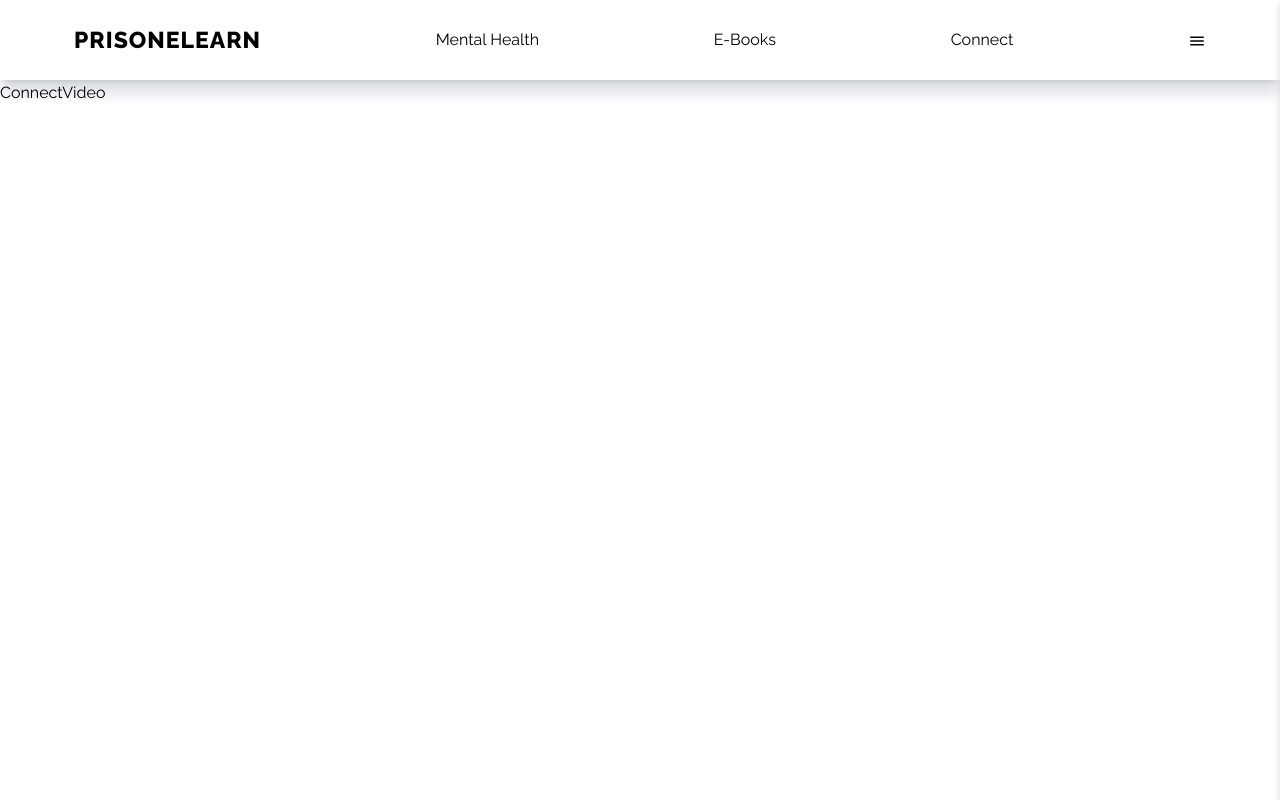
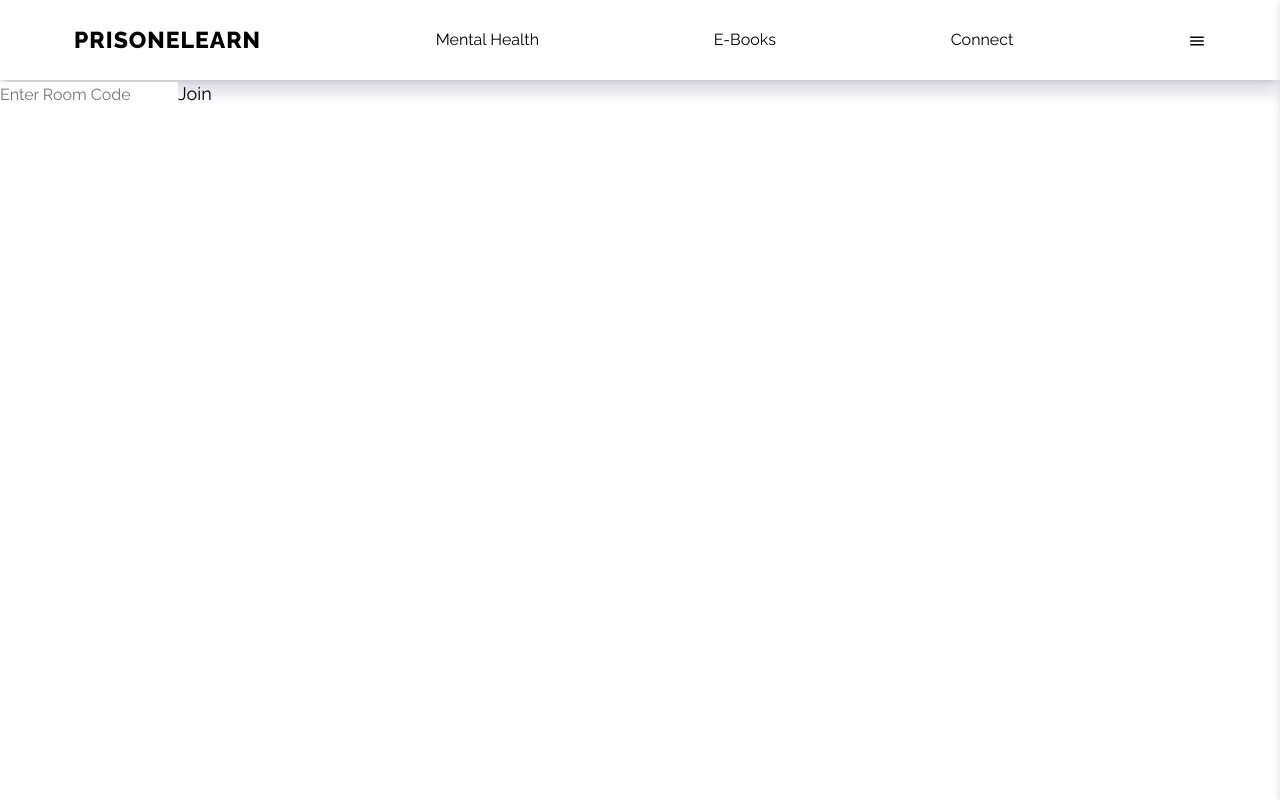
Before and after one commit to inputvar/Supernova, a React (Create React App) app in the folder frontend/: page /connect in a window 1280 px wide. Built offline with nearby package versions, Linux system fonts and the light colour scheme.

Commit message:
Voice Conference added

```diff
--- a/frontend/package.json
+++ b/frontend/package.json
@@ -6,6 +6,7 @@
     "@testing-library/jest-dom": "^5.16.5",
     "@testing-library/react": "^13.4.0",
     "@testing-library/user-event": "^13.5.0",
+    "@zegocloud/zego-uikit-prebuilt": "^1.8.11",
     "react": "^18.2.0",
     "react-dom": "^18.2.0",
     "react-icons": "^4.4.0",
--- a/frontend/src/App.js
+++ b/frontend/src/App.js
@@ -5,6 +5,8 @@ import Navbar from "./components/Navbar";
 import Sidebar from "./components/Sidebar";
 import MentalHealth from "./components/MentalHealth";
 import ConnectVideo from "./components/ConnectVideo";
+import HomePage from "./pages/Home/Index";
+import RoomPage from "./Room";
 
 function App() {
   return (
@@ -17,7 +19,8 @@ function App() {
         <Route path="/category/:category" element={<Courses />} />
         <Route path="/cart" element={<Cart />} />
         <Route path="/mentalHealth" element={<MentalHealth />} />
-        <Route path="/connect" element={<ConnectVideo />} />
+        <Route path="/connect" element={<HomePage />} />
+        <Route path="/connect/room/:roomId" element={<RoomPage />}></Route>
       </Routes>
     </BrowserRouter>
   );
--- /dev/null
+++ b/frontend/src/Room/index.js
@@ -0,0 +1,41 @@
+import React from "react";
+import { useParams } from "react-router-dom";
+import { ZegoUIKitPrebuilt } from "@zegocloud/zego-uikit-prebuilt";
+
+const RoomPage = () => {
+  const { roomId } = useParams();
+
+  const myMeeting = async element => {
+    const appID = 431808175;
+    const serverSecret = "9de409b6a73f397ab57819199614a4c3";
+    const kitToken = ZegoUIKitPrebuilt.generateKitTokenForTest(
+      appID,
+      serverSecret,
+      roomId,
+      Date.now().toString(),
+      "Piyush Garg"
+    );
+    const zc = ZegoUIKitPrebuilt.create(kitToken);
+    zc.joinRoom({
+      container: element,
+      scenario: {
+        mode: ZegoUIKitPrebuilt.GroupCall,
+      },
+      showScreenSharingButton: false,
+      sharedLinks: [
+        {
+          name: "Copy Link",
+          url: `https://localhost:8000/connect/room/${roomId}`,
+        },
+      ],
+    });
+  };
+
+  return (
+    <div>
+      <div ref={myMeeting}></div>
+    </div>
+  );
+};
+
+export default RoomPage;
--- /dev/null
+++ b/frontend/src/pages/Home/Index.js
@@ -0,0 +1,26 @@
+import React, { useState, useCallback } from "react";
+import { useNavigate } from "react-router-dom";
+
+const HomePage = () => {
+  const [value, setValue] = useState();
+
+  const navigate = useNavigate();
+
+  const handleJoinRoom = useCallback(() => {
+    navigate(`/connect/room/${value}`);
+  }, [navigate, value]);
+
+  return (
+    <div>
+      <input
+        value={value}
+        onChange={e => setValue(e.target.value)}
+        type="text"
+        placeholder="Enter Room Code"
+      />
+      <button onClick={handleJoinRoom}>Join</button>
+    </div>
+  );
+};
+
+export default HomePage;
```
Also changed, not shown: 2 other files (tests, documents, lock files or other folders).
